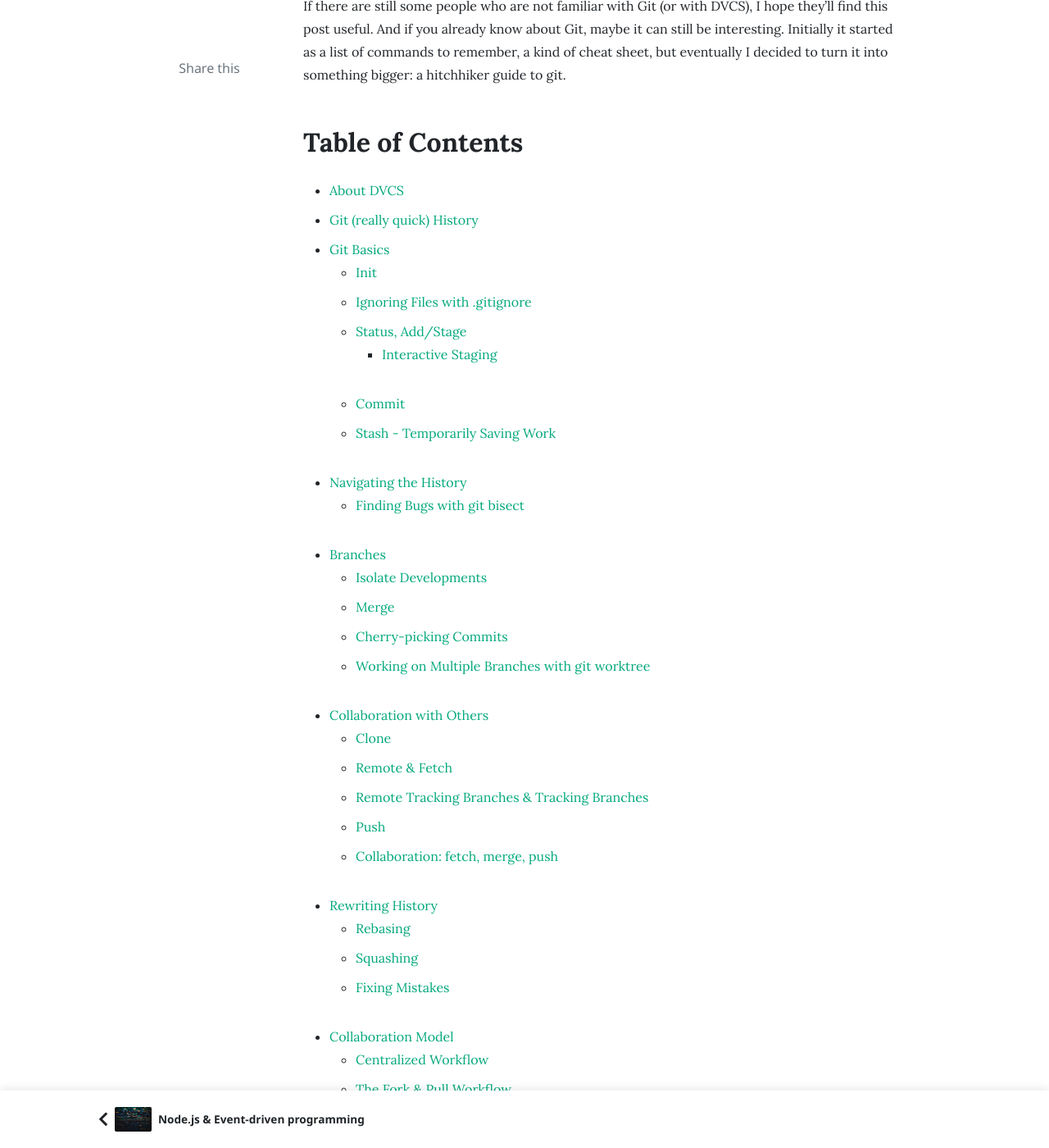
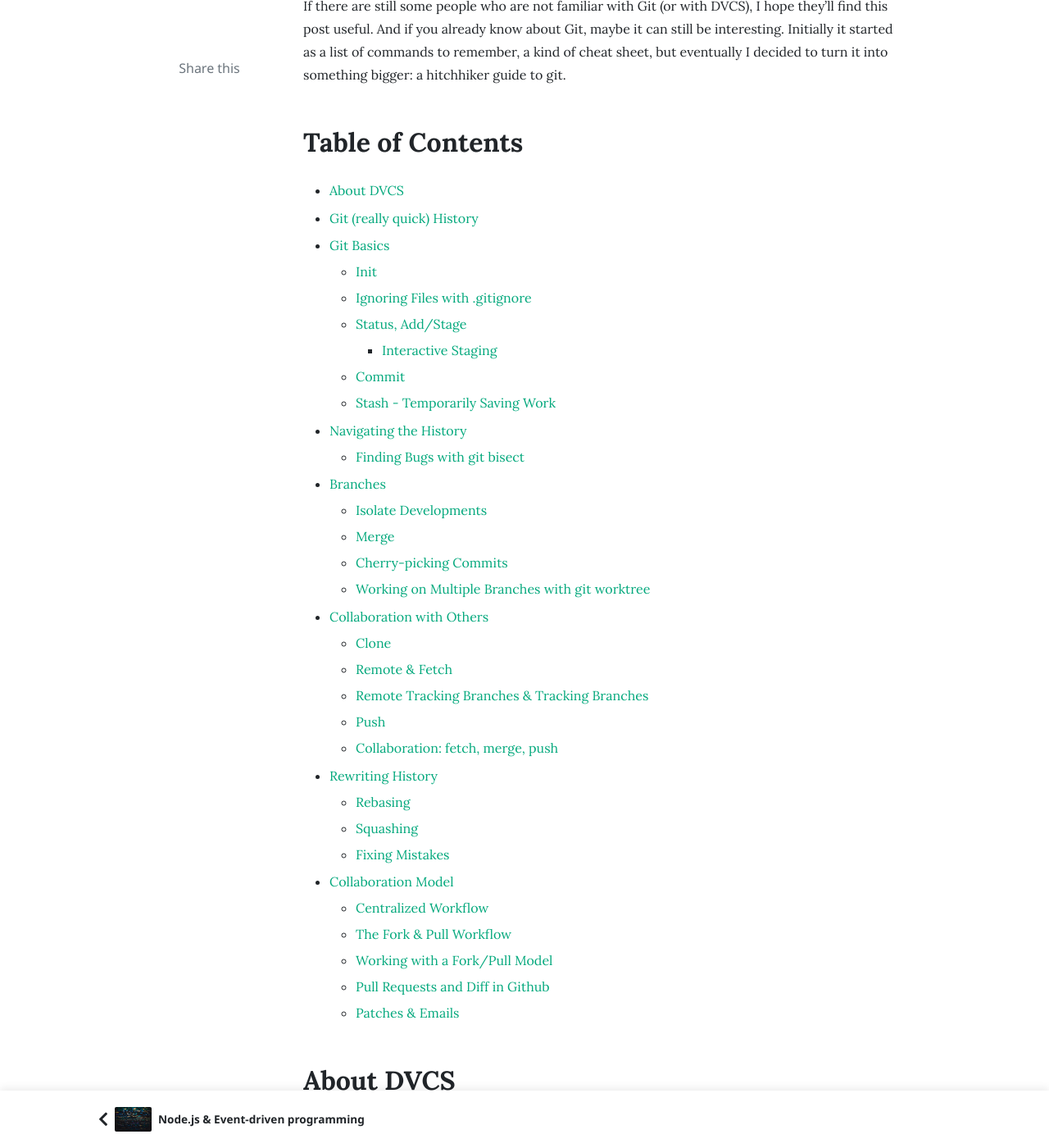
Before and after one commit to TeenyCloud/TeenyCloud.github.io, a Jekyll site: the page built from _posts/2023-01-16-git-hitchhiker-guide.md, in a window 1280 px wide and 1400 px high, scrolled down 993 px. Shown: the whole window at 82% size. Built offline with Jekyll 4.4.1, drawn with Linux system fonts in a browser that asks for light colours; nearby versions of some CDN libraries; comment, search, counter and statistics services are not loaded.

Commit message:
Amend the syling for TOC

```diff
--- a/_posts/2023-01-16-git-hitchhiker-guide.md
+++ b/_posts/2023-01-16-git-hitchhiker-guide.md
@@ -18,7 +18,6 @@ But I kept using Git from time to time and at some point I finally switched to i
 If there are still some people who are not familiar with Git (or with DVCS), I hope they'll find this post useful. And if you already know about Git, maybe it can still be interesting. Initially it started as a list of commands to remember, a kind of cheat sheet, but eventually I decided to turn it into something bigger: a hitchhiker guide to git.
 
 ## Table of Contents
-
 - [About DVCS](#about-dvcs)
 - [Git (really quick) History](#git-really-quick-history)
 - [Git Basics](#git-basics)
--- a/assets/css/theme.css
+++ b/assets/css/theme.css
@@ -884,6 +884,24 @@ article li {
     margin-bottom: 0.5rem;
 }
 
+/* Table of contents specific styling */
+article h2 + ul {
+    margin-top: 1rem;
+}
+
+article h2 + ul > li {
+    margin-bottom: 0.35rem;
+}
+
+article h2 + ul ul {
+    margin-top: 0.25rem;
+    margin-bottom: 0.25rem;
+}
+
+article h2 + ul ul li {
+    margin-bottom: 0.25rem;
+}
+
 /* Better table styling for articles */
 article table {
     width: 100%;
```
